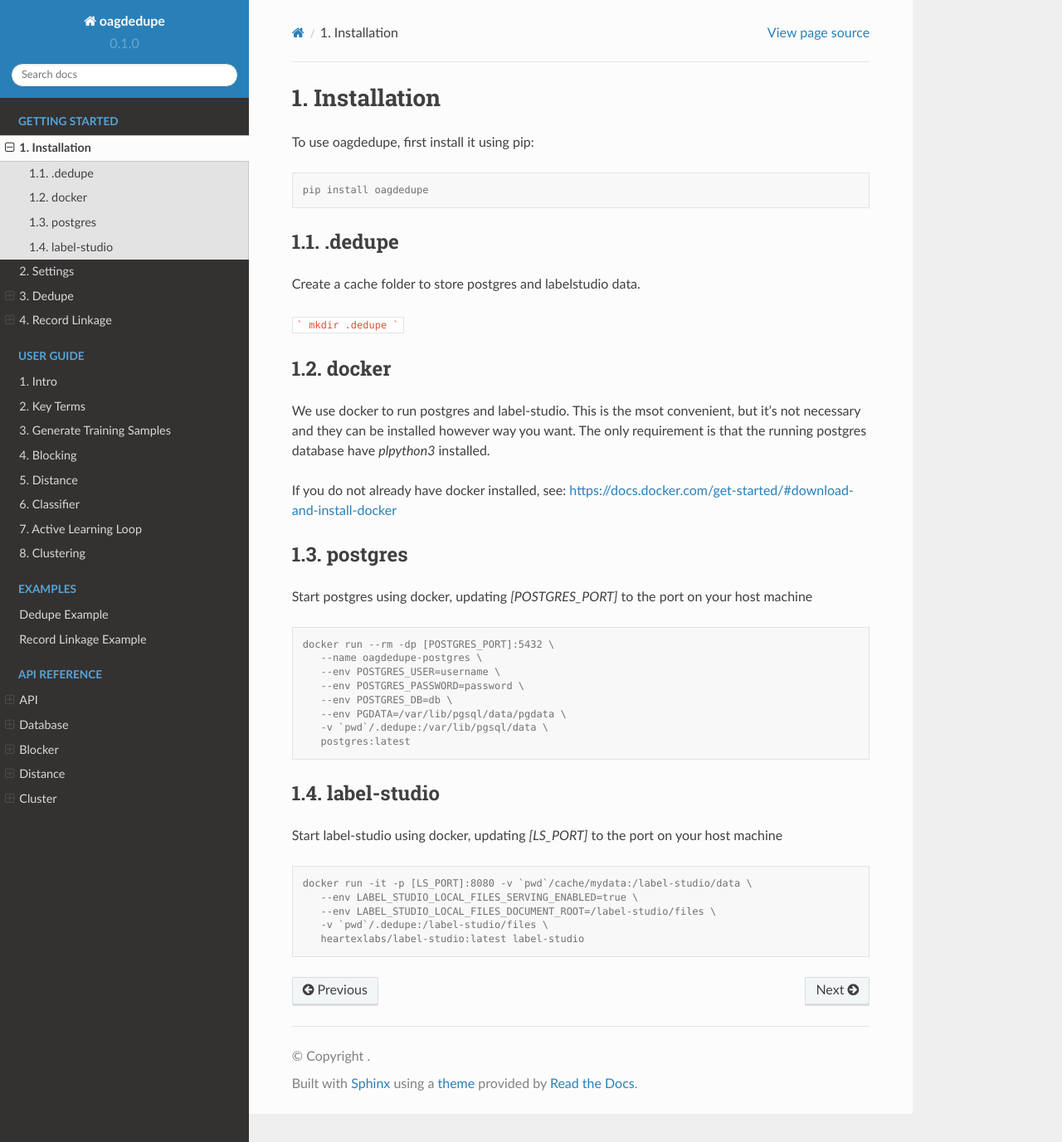
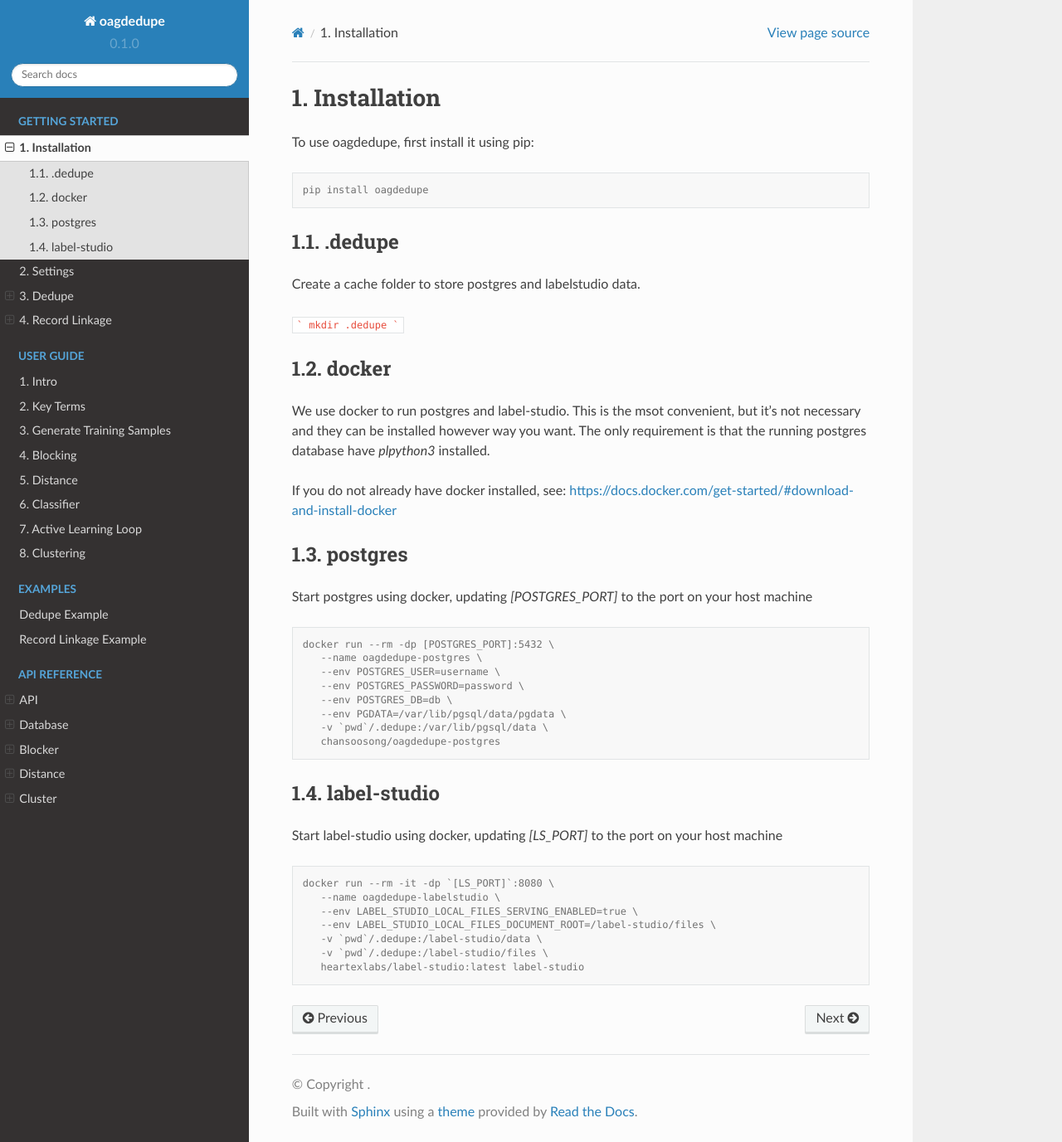
Before and after one commit to chansooligans/oagdedupe, a Sphinx documentation site: the page built from docs/source/usage/installation.rst, in a window 1280 px wide and 1377 px high. Shown: the whole window at 83% size. Built offline with Sphinx 7.4.7 and the Read the Docs theme 2.0.0, drawn with Linux system fonts in a browser that asks for light colours.

Commit message:
fix docker commands in installation docs

```diff
--- a/docs/source/usage/installation.rst
+++ b/docs/source/usage/installation.rst
@@ -43,7 +43,7 @@ port on your host machine
       --env POSTGRES_DB=db \
       --env PGDATA=/var/lib/pgsql/data/pgdata \
       -v `pwd`/.dedupe:/var/lib/pgsql/data \
-      postgres:latest
+      chansoosong/oagdedupe-postgres
 
 label-studio
 ^^^^^^^^^^^^^^^^^^^^^^^^^^^
@@ -53,8 +53,10 @@ port on your host machine
 
 .. code-block:: console
 
-   docker run -it -p [LS_PORT]:8080 -v `pwd`/cache/mydata:/label-studio/data \
+   docker run --rm -it -dp `[LS_PORT]`:8080 \
+      --name oagdedupe-labelstudio \
       --env LABEL_STUDIO_LOCAL_FILES_SERVING_ENABLED=true \
       --env LABEL_STUDIO_LOCAL_FILES_DOCUMENT_ROOT=/label-studio/files \
+      -v `pwd`/.dedupe:/label-studio/data \
       -v `pwd`/.dedupe:/label-studio/files \
       heartexlabs/label-studio:latest label-studio
```
